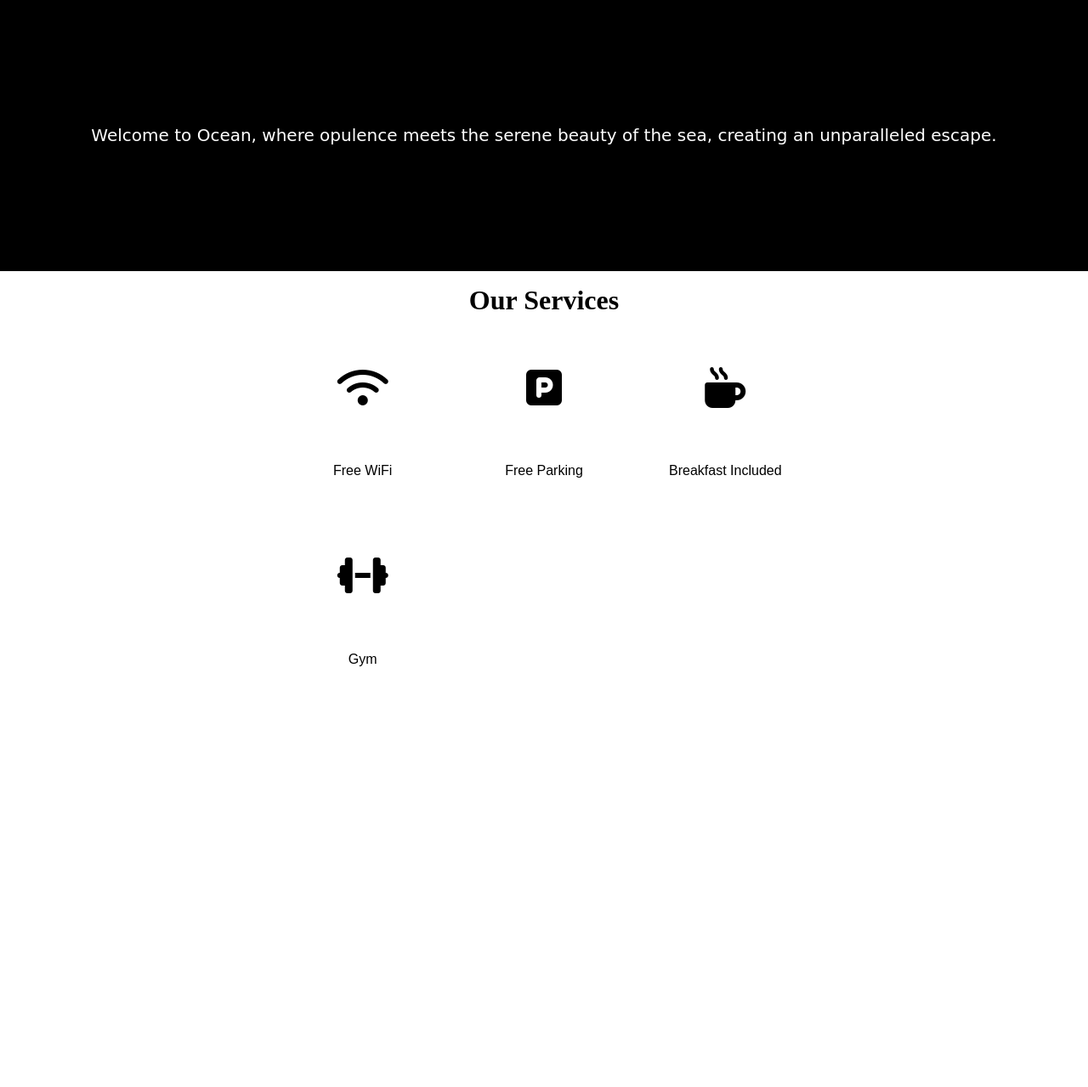
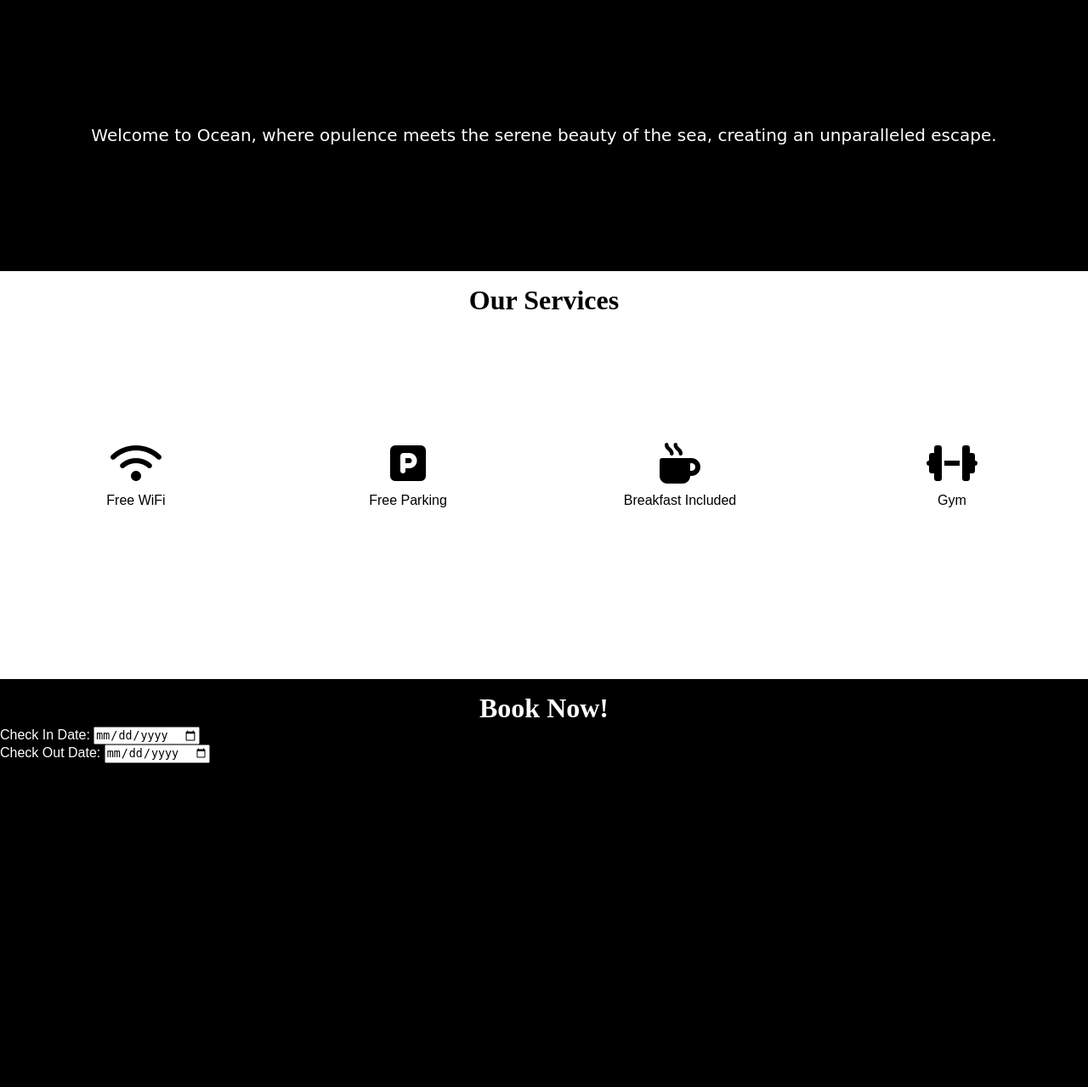
Before and after one commit to farrukh-ahm/oceans_hotel, a Django app: page / in a window 1280 px wide; the page is wider, and only the part inside the window is pictured. Shown: the part 641-1920 px from the top of that part at 85% size. Before the commit the page ends 1425 px from the top of that part, so only its background shows below. Run offline with Django 3.2, Linux system fonts and the light colour scheme; some libraries are stand-ins or nearby versions; some web fonts are replaced.

Commit message:
working on index booking section

```diff
--- a/static/script.js
+++ b/static/script.js
@@ -38,3 +38,20 @@ rightSlider.addEventListener("click", e=>{
     }
 
 })
+
+
+// -------------------- RESTRICTING THE CHECK-IN DATES
+let checkIn = document.querySelector("#check-in");
+
+if(checkIn){
+
+    let todayDate = new Date()
+    let dateForm = todayDate.getFullYear()+ "-" + ("0"+(todayDate.getMonth()+1)).slice(-2) + "-" + ("0" + todayDate.getDate()).slice(-2)
+    checkIn.min = `${dateForm.toString()}`
+    // console.log(checkIn.min)
+
+    let checkOut = document.querySelector("#check-out")
+    let outDate = todayDate.getFullYear()+ "-" + ("0"+(todayDate.getMonth()+1)).slice(-2) + "-" + ("0" + (parseInt(todayDate.getDate())+1).toString()).slice(-2)
+    checkOut.min = `${outDate.toString()}`
+    console.log(outDate)
+}
--- a/static/style.css
+++ b/static/style.css
@@ -18,6 +18,7 @@
     --black-section-color: rgb(255,255,255);
     --white-section: rgb(255,255,255);
     --white-section-color: rgb(0,0,0);
+    --section-block: 30rem;
 
 }
 
@@ -270,7 +271,7 @@ nav{
 .services-section{
 
     inline-size: 100%;
-    min-block-size: 30rem;
+    min-block-size: var(--section-block);
     /* background-color: var(--white-section); */
     /* background-color: burlywood; */
     color: var(--white-section-color);
@@ -279,13 +280,13 @@ nav{
 
 .services-container{
 
-    inline-size: 50%;
+    min-inline-size: 50%;
     min-block-size: 20em;
     margin-block: 1.5em;
     margin-inline: auto;
     padding-inline: 0.5em;
     display: grid;
-    grid-template-columns: repeat(auto-fit, minmax(9.5em, 1fr));
+    grid-template-columns: repeat(auto-fit, minmax(8em, 1fr));
     column-gap: 1em;
     row-gap: 1.5em;
     place-content: center;
@@ -295,13 +296,12 @@ nav{
 
 .services{
 
-    aspect-ratio: 1;
+    block-size: 5.5em;
     display: flex;
     flex-direction: column;
     justify-content: space-around;
     align-items: center;
     font-size: 1em;
-    /* background-color: blue; */
 
 }
 
@@ -313,7 +313,7 @@ nav{
     font-size: 1em;
 }
 
-@media (max-width: 1050px){
+/* @media (max-width: 1050px){
     .services-container{
         inline-size: 80%;
     }
@@ -323,4 +323,13 @@ nav{
     .services-container{
         inline-size: 100%;
     }
+} */
+
+.booking-section{
+
+    inline-size: 100%;
+    min-block-size: var(--section-block);
+    background-color: var(--black-section);
+    color: var(--black-section-color);
+
 }
--- a/templates/index.html
+++ b/templates/index.html
@@ -54,4 +54,26 @@
 
     </section>
 
+    <section class="booking-section">
+
+        <div class="title-container">
+            <h2>Book Now!</h2>
+        </div>
+
+        <form action="" class="index-form">
+
+            <div class="field-container">
+                <label for="check-in">Check In Date: </label>
+                <input type="date" id="check-in">
+            </div>
+
+            <div class="field-container">
+                <label for="check-out">Check Out Date: </label>
+                <input type="date" id="check-out">
+            </div>
+
+        </form>
+
+    </section>
+
 {% endblock %}
```
